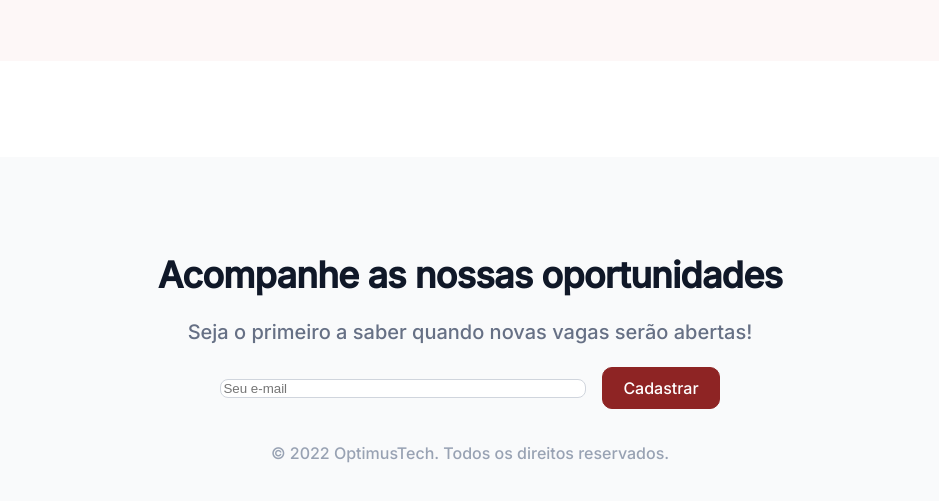
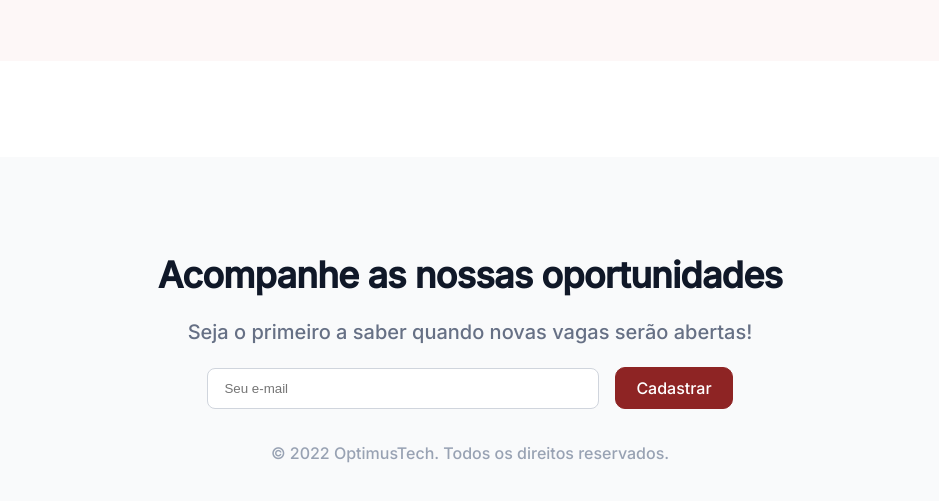
Before and after one commit to RodolphoVessio/7daysOFCode, a plain HTML site: page index.html in a window 1280 px wide. Shown: the part 2401-2902 px from the top of the page, without its empty margins (170-1109 px from the left). Drawn offline with Linux system fonts and the light colour scheme.

Commit message:
Update formulario.css

```diff
--- a/styles/formulario.css
+++ b/styles/formulario.css
@@ -45,9 +45,9 @@
 }
 
 .campo__input {
-    padding: 0.75rem 0.875rem 0.75 1rem;
+    padding: 12px 14px 12px 16px;
     width: 360px;
-    height: 0 3rem 0 0;
+    height:0 48px 0 0;
     border-radius: 8px;
     border: 1px solid #D0D5DD;
 }
```
